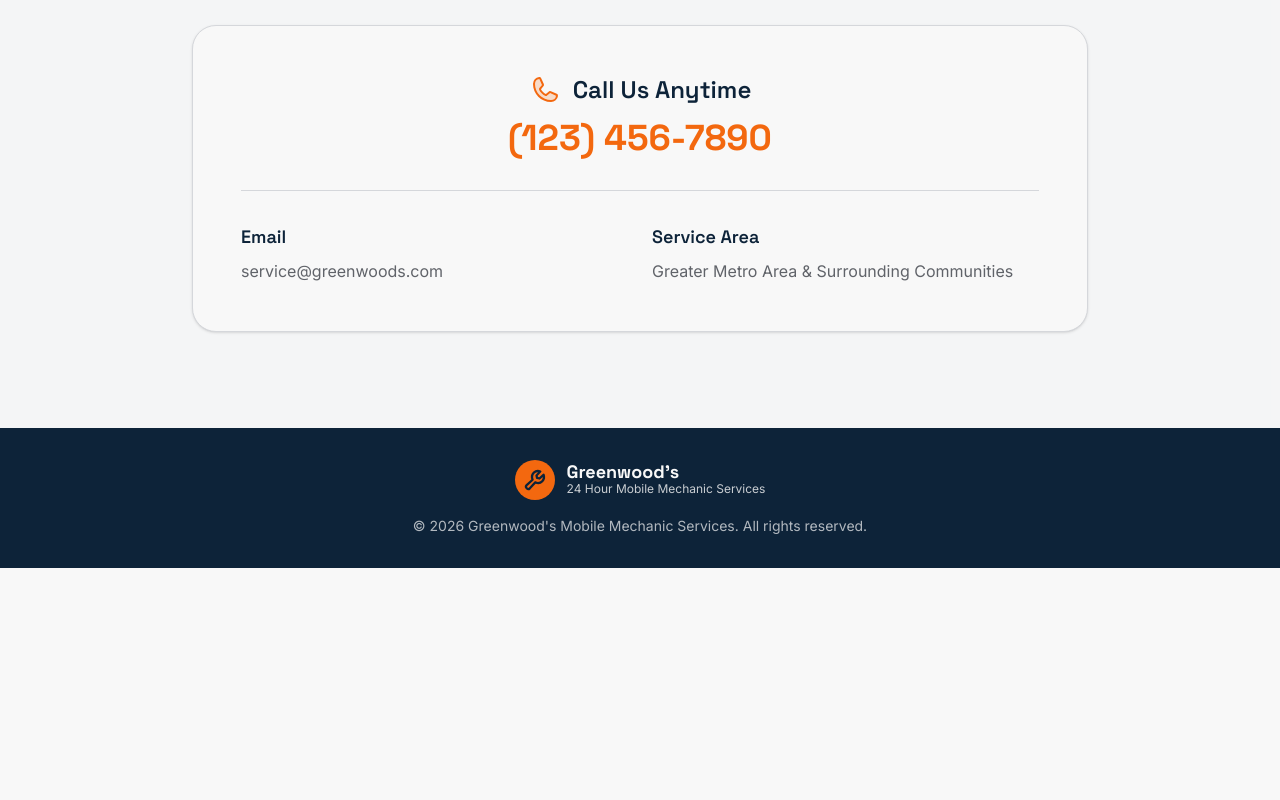
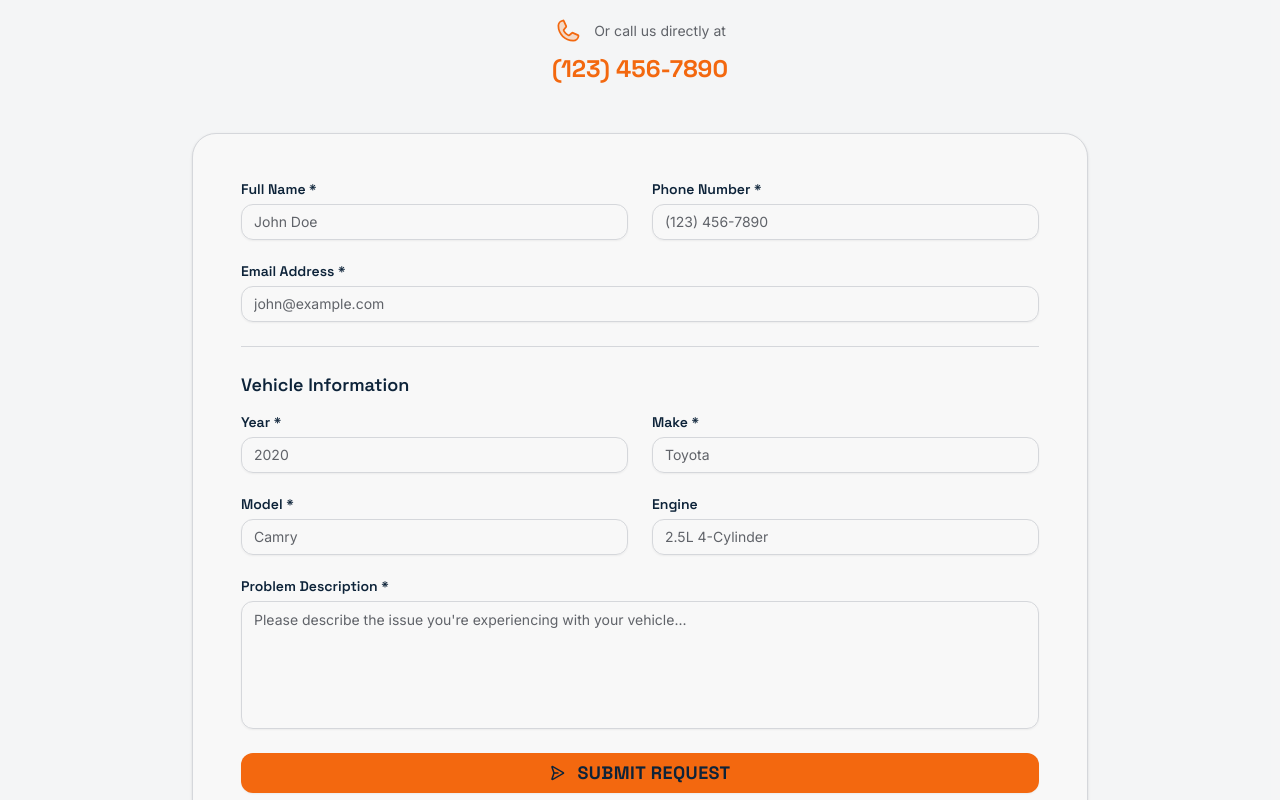
Before and after one commit to kaijuthreat/greenwoods-mobile-me, a React (Vite) app: page / in a window 1280 px wide. Shown: the part 2120-2920 px from the top of the page. Before the commit the page ends 2688 px from the top, so only its background shows below. Built offline with nearby package versions, Linux system fonts and the light colour scheme.

Commit message:
Generated by Spark: Change the call now section to a contact us section add the ability to put year make model and engine as well as a problem description box

```diff
--- a/spark.meta.json
+++ b/spark.meta.json
@@ -1,3 +1,4 @@
 {
-  "templateVersion": 1
+  "templateVersion": 1,
+  "dbType": "kv"
 }
--- a/src/App.tsx
+++ b/src/App.tsx
@@ -1,9 +1,14 @@
 import { motion } from 'framer-motion'
-import { Phone, Wrench, Clock, MapPin, Lightning, CheckCircle, Gauge, Drop, BatteryCharging, Hammer } from '@phosphor-icons/react'
+import { Phone, Wrench, Clock, MapPin, Lightning, CheckCircle, Gauge, Drop, BatteryCharging, Hammer, PaperPlaneRight } from '@phosphor-icons/react'
 import { Button } from '@/components/ui/button'
 import { Card } from '@/components/ui/card'
 import { Badge } from '@/components/ui/badge'
 import { Separator } from '@/components/ui/separator'
+import { Input } from '@/components/ui/input'
+import { Textarea } from '@/components/ui/textarea'
+import { Label } from '@/components/ui/label'
+import { toast } from 'sonner'
+import { useState } from 'react'
 
 function App() {
   const services = [
@@ -22,8 +27,50 @@ function App() {
     { icon: Lightning, title: 'Fast Response', description: 'Quick arrival times when you need help most' },
   ]
 
+  const [formData, setFormData] = useState({
+    name: '',
+    phone: '',
+    email: '',
+    year: '',
+    make: '',
+    model: '',
+    engine: '',
+    problem: ''
+  })
+
+  const [isSubmitting, setIsSubmitting] = useState(false)
+
   const handleCall = () => {
     window.location.href = 'tel:+1234567890'
+  }
+
+  const handleInputChange = (e: React.ChangeEvent<HTMLInputElement | HTMLTextAreaElement>) => {
+    const { id, value } = e.target
+    setFormData(prev => ({ ...prev, [id]: value }))
+  }
+
+  const handleSubmit = async (e: React.FormEvent) => {
+    e.preventDefault()
+    setIsSubmitting(true)
+
+    await new Promise(resolve => setTimeout(resolve, 1000))
+
+    toast.success('Request received!', {
+      description: 'We\'ll contact you shortly to discuss your vehicle needs.'
+    })
+
+    setFormData({
+      name: '',
+      phone: '',
+      email: '',
+      year: '',
+      make: '',
+      model: '',
+      engine: '',
+      problem: ''
+    })
+
+    setIsSubmitting(false)
   }
 
   return (
@@ -176,40 +223,178 @@ function App() {
       <Separator />
 
       <section id="contact" className="py-16 md:py-24 px-6 bg-muted/30">
-        <div className="max-w-4xl mx-auto text-center">
+        <div className="max-w-4xl mx-auto">
           <motion.div
             initial={{ opacity: 0, y: 20 }}
             whileInView={{ opacity: 1, y: 0 }}
             viewport={{ once: true }}
             transition={{ duration: 0.5 }}
           >
+            <div className="text-center mb-12">
               <h2 className="font-[family-name:var(--font-space)] font-bold text-3xl md:text-4xl text-foreground mb-4 tracking-tight">
-              Get in Touch
+                Contact Us
               </h2>
-            <p className="text-muted-foreground text-lg mb-8">
-              Need automotive assistance? We're here to help 24/7
+              <p className="text-muted-foreground text-lg mb-6">
+                Fill out the form below and we'll get back to you as soon as possible
               </p>
-
-            <Card className="p-8 md:p-12 border-border">
-              <div className="space-y-8">
-                <div>
-                  <div className="flex items-center justify-center gap-3 mb-3">
-                    <Phone weight="duotone" size={32} className="text-accent" />
-                    <h3 className="font-[family-name:var(--font-space)] font-semibold text-2xl text-foreground">
-                      Call Us Anytime
-                    </h3>
+              <div className="flex items-center justify-center gap-3 mb-2">
+                <Phone weight="duotone" size={28} className="text-accent" />
+                <span className="text-sm text-muted-foreground">Or call us directly at</span>
               </div>
               <a
                 href="tel:+1234567890"
-                    className="text-3xl md:text-4xl font-[family-name:var(--font-space)] font-bold text-accent hover:text-accent/80 transition-colors"
+                className="text-2xl font-[family-name:var(--font-space)] font-bold text-accent hover:text-accent/80 transition-colors"
               >
                 (123) 456-7890
               </a>
             </div>
 
+            <Card className="p-8 md:p-12 border-border">
+              <form onSubmit={handleSubmit} className="space-y-6">
+                <div className="grid md:grid-cols-2 gap-6">
+                  <div className="space-y-2">
+                    <Label htmlFor="name" className="font-[family-name:var(--font-space)] font-semibold">
+                      Full Name *
+                    </Label>
+                    <Input
+                      id="name"
+                      required
+                      placeholder="John Doe"
+                      value={formData.name}
+                      onChange={handleInputChange}
+                      className="font-[family-name:var(--font-inter)]"
+                    />
+                  </div>
+
+                  <div className="space-y-2">
+                    <Label htmlFor="phone" className="font-[family-name:var(--font-space)] font-semibold">
+                      Phone Number *
+                    </Label>
+                    <Input
+                      id="phone"
+                      type="tel"
+                      required
+                      placeholder="(123) 456-7890"
+                      value={formData.phone}
+                      onChange={handleInputChange}
+                      className="font-[family-name:var(--font-inter)]"
+                    />
+                  </div>
+                </div>
+
+                <div className="space-y-2">
+                  <Label htmlFor="email" className="font-[family-name:var(--font-space)] font-semibold">
+                    Email Address *
+                  </Label>
+                  <Input
+                    id="email"
+                    type="email"
+                    required
+                    placeholder="john@example.com"
+                    value={formData.email}
+                    onChange={handleInputChange}
+                    className="font-[family-name:var(--font-inter)]"
+                  />
+                </div>
+
                 <Separator />
 
-                <div className="grid md:grid-cols-2 gap-6 text-left">
+                <div>
+                  <h3 className="font-[family-name:var(--font-space)] font-semibold text-lg mb-4 text-foreground">
+                    Vehicle Information
+                  </h3>
+                  <div className="grid md:grid-cols-2 gap-6">
+                    <div className="space-y-2">
+                      <Label htmlFor="year" className="font-[family-name:var(--font-space)] font-semibold">
+                        Year *
+                      </Label>
+                      <Input
+                        id="year"
+                        required
+                        placeholder="2020"
+                        value={formData.year}
+                        onChange={handleInputChange}
+                        className="font-[family-name:var(--font-inter)]"
+                      />
+                    </div>
+
+                    <div className="space-y-2">
+                      <Label htmlFor="make" className="font-[family-name:var(--font-space)] font-semibold">
+                        Make *
+                      </Label>
+                      <Input
+                        id="make"
+                        required
+                        placeholder="Toyota"
+                        value={formData.make}
+                        onChange={handleInputChange}
+                        className="font-[family-name:var(--font-inter)]"
+                      />
+                    </div>
+
+                    <div className="space-y-2">
+                      <Label htmlFor="model" className="font-[family-name:var(--font-space)] font-semibold">
+                        Model *
+                      </Label>
+                      <Input
+                        id="model"
+                        required
+                        placeholder="Camry"
+                        value={formData.model}
+                        onChange={handleInputChange}
+                        className="font-[family-name:var(--font-inter)]"
+                      />
+                    </div>
+
+                    <div className="space-y-2">
+                      <Label htmlFor="engine" className="font-[family-name:var(--font-space)] font-semibold">
+                        Engine
+                      </Label>
+                      <Input
+                        id="engine"
+                        placeholder="2.5L 4-Cylinder"
+                        value={formData.engine}
+                        onChange={handleInputChange}
+                        className="font-[family-name:var(--font-inter)]"
+                      />
+                    </div>
+                  </div>
+                </div>
+
+                <div className="space-y-2">
+                  <Label htmlFor="problem" className="font-[family-name:var(--font-space)] font-semibold">
+                    Problem Description *
+                  </Label>
+                  <Textarea
+                    id="problem"
+                    required
+                    placeholder="Please describe the issue you're experiencing with your vehicle..."
+                    value={formData.problem}
+                    onChange={handleInputChange}
+                    className="min-h-32 font-[family-name:var(--font-inter)] resize-none"
+                  />
+                </div>
+
+                <Button
+                  type="submit"
+                  size="lg"
+                  disabled={isSubmitting}
+                  className="w-full bg-accent hover:bg-accent/90 text-accent-foreground font-[family-name:var(--font-space)] font-bold text-lg tracking-wide uppercase gap-3"
+                >
+                  {isSubmitting ? (
+                    <>Sending...</>
+                  ) : (
+                    <>
+                      <PaperPlaneRight weight="bold" size={24} />
+                      Submit Request
+                    </>
+                  )}
+                </Button>
+              </form>
+
+              <Separator className="my-8" />
+
+              <div className="grid md:grid-cols-2 gap-6 text-center md:text-left">
                 <div>
                   <h4 className="font-[family-name:var(--font-space)] font-semibold text-lg mb-2 text-foreground">
                     Email
@@ -228,7 +413,6 @@ function App() {
                   <p className="text-muted-foreground">
                     Greater Metro Area & Surrounding Communities
                   </p>
-                  </div>
                 </div>
               </div>
             </Card>
```
Lines whose indentation alone changed are shown as unchanged.
